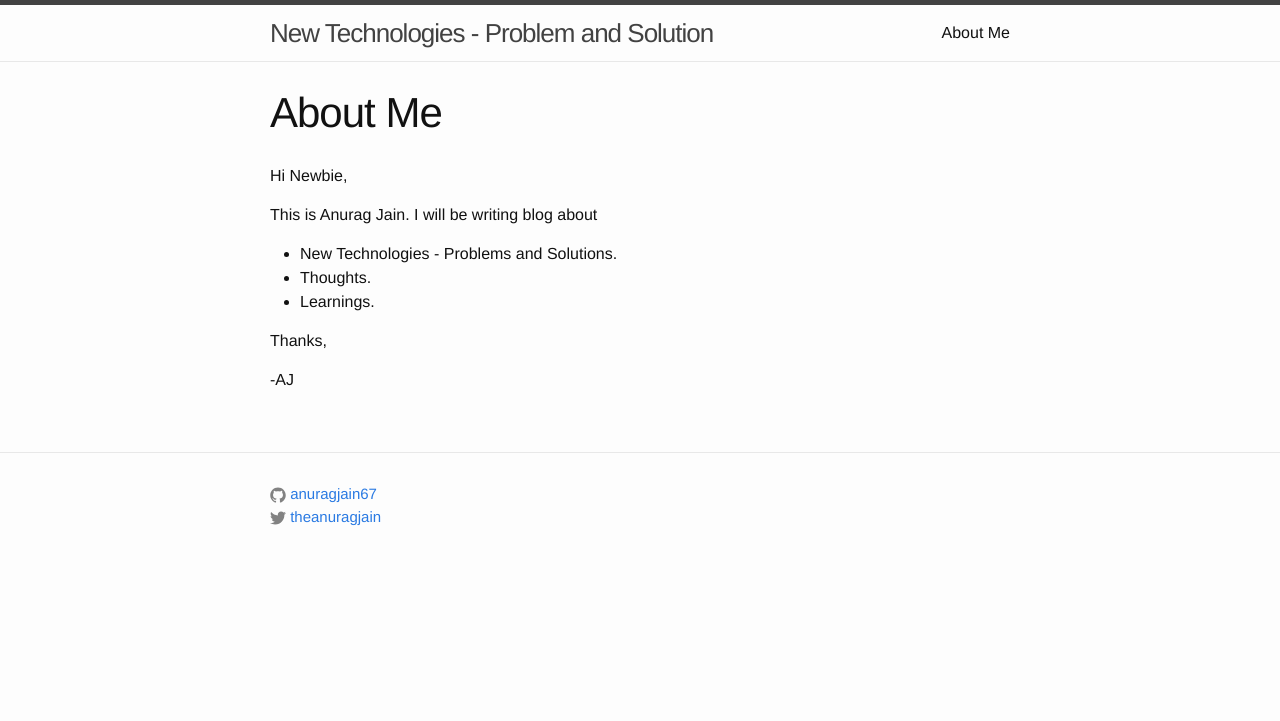
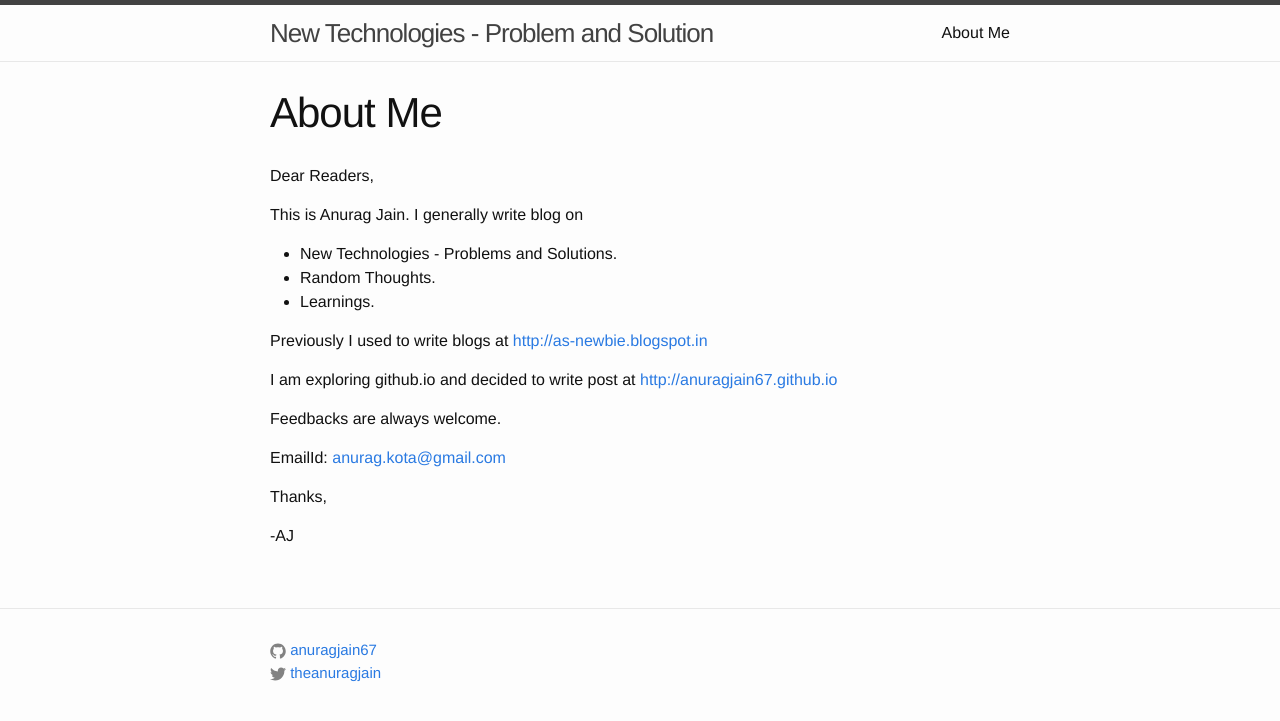
Before and after one commit to anuragjain67/anuragjain67.github.io, a Jekyll site: the page built from about.md, in a window 1280 px wide. Shown: the top 721 px of the page. Built offline with Jekyll 4.4.1, drawn with Linux system fonts in a browser that asks for light colours.

Commit message:
Updated about me

```diff
--- a/about.md
+++ b/about.md
@@ -3,13 +3,21 @@ layout: page
 title: About Me
 permalink: /about/
 ---
-Hi Newbie,
+Dear Readers,
 
-This is Anurag Jain. I will be writing blog about
+This is Anurag Jain. I generally write blog on
 
 * New Technologies - Problems and Solutions.
-* Thoughts.
+* Random Thoughts.
 * Learnings.
+
+Previously I used to write blogs at [http://as-newbie.blogspot.in](http://as-newbie.blogspot.in)
+
+I am exploring github.io and decided to write post at [http://anuragjain67.github.io](http://anuragjain67.github.io)
+
+Feedbacks are always welcome.
+
+EmailId: [anurag.kota@gmail.com](mailto:anurag.kota@gmail.com)
 
 Thanks,
 
```
